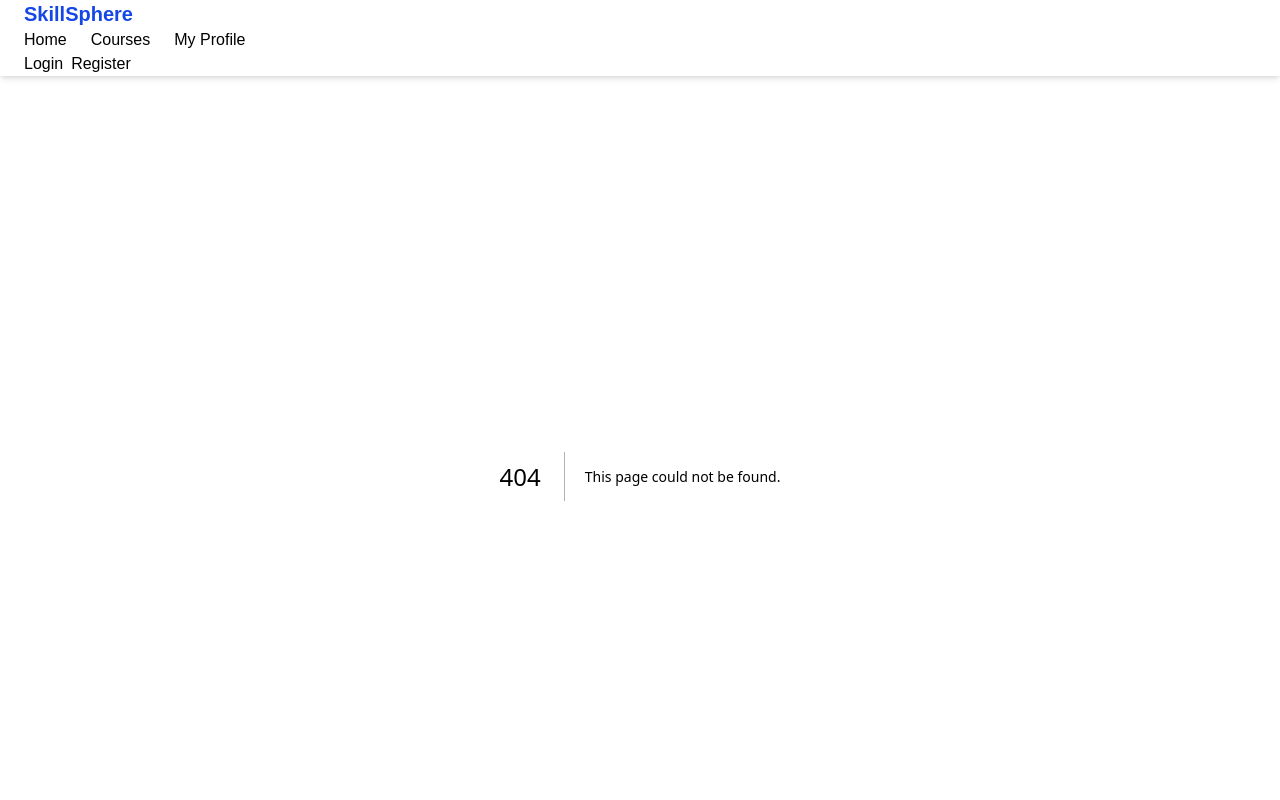
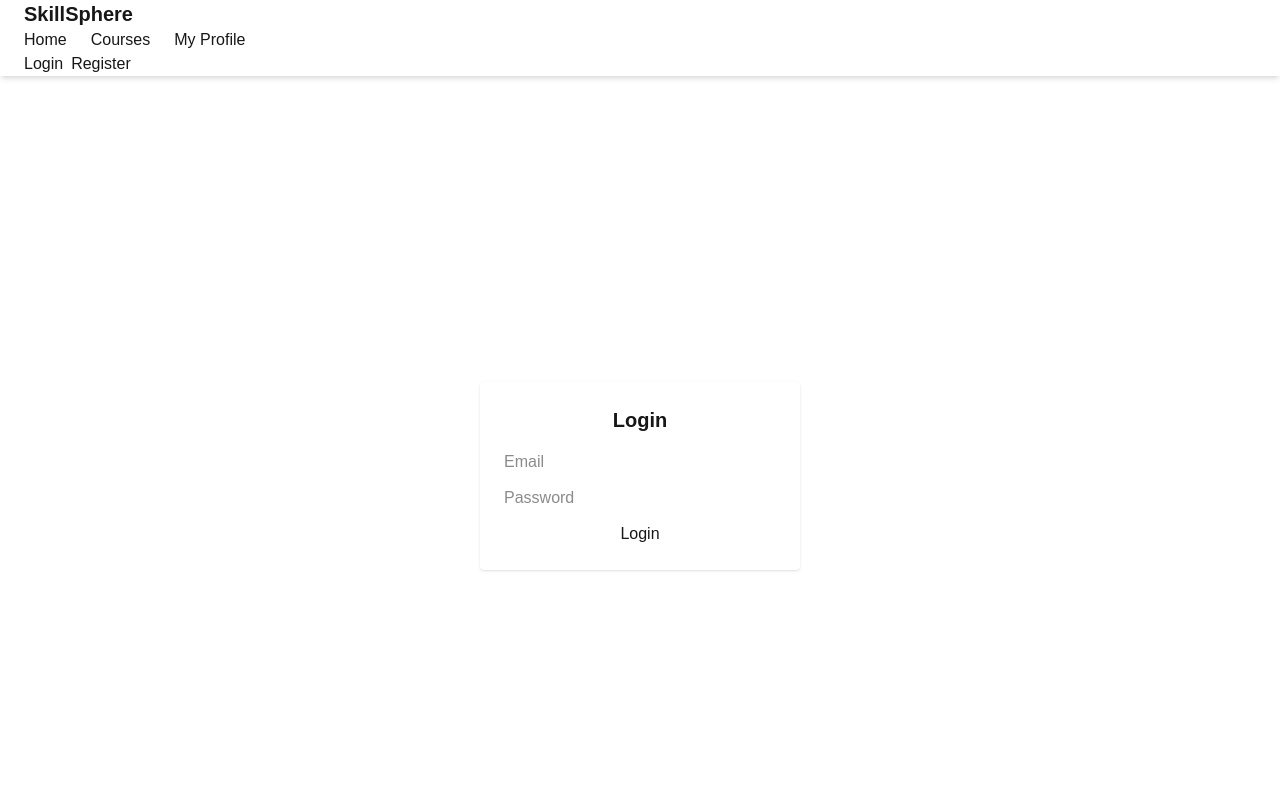
Before and after one commit to Sadiqunnabi17/Assignment8, a Next.js app: page /login in a window 1280 px wide. Before the commit this address had no page. Shown: the top 800 px of the page. Built offline with nearby package versions, Linux system fonts and the light colour scheme.

Commit message:
Authentication Created

```diff
--- a/src/app/courses/[id]/page.js
+++ b/src/app/courses/[id]/page.js
@@ -1,25 +1,52 @@
+"use client";
+
+import { useEffect } from "react";
+import { useRouter } from "next/navigation";
+import { useAuth } from "@/context/AuthContext";
 import courses from "@/data/courses.json";
 
-export default async function CourseDetails({ params }) {
-  const resolvedParams = await params; // safe handling
-  const id = resolvedParams.id;
+export default function CourseDetails({ params }) {
+  const router = useRouter();
+  const { user } = useAuth();
 
+  // Handle params safely
+  const id = params?.id;
+
+  // Find course
   const course = courses.find((c) => c.id === Number(id));
 
+  // 🔐 Redirect if not logged in
+  useEffect(() => {
+    if (!user) {
+      router.push(`/login?redirect=/courses/${id}`);
+    }
+  }, [user, router, id]);
+
+  // While redirecting or loading
+  if (!user) {
+    return <div className="p-6 text-center">Redirecting...</div>;
+  }
+
+  // If course not found
   if (!course) {
     return <div className="p-6 text-center">Course not found.</div>;
   }
 
   return (
     <div className="p-6 max-w-3xl mx-auto">
+      {/* Image */}
       <img
         src={course.image}
         alt={course.title}
         className="w-full h-64 object-cover rounded-xl mb-6"
       />
 
-      <h1 className="text-3xl font-bold mb-2">{course.title}</h1>
+      {/* Title */}
+      <h1 className="text-3xl font-bold mb-2">
+        {course.title}
+      </h1>
 
+      {/* Meta */}
       <p className="text-gray-500 mb-1">
         Instructor: {course.instructor}
       </p>
@@ -33,12 +60,17 @@ export default async function CourseDetails({ params }) {
         Rating: ⭐ {course.rating}
       </p>
 
-      <p className="text-lg">{course.description}</p>
+      {/* Description */}
+      <p className="text-lg mb-6">
+        {course.description}
+      </p>
 
-      <div className="mt-6">
+      {/* Curriculum */}
+      <div>
         <h2 className="text-xl font-semibold mb-2">
           Course Curriculum
         </h2>
+
         <ul className="list-disc pl-6">
           <li>Introduction</li>
           <li>Core Concepts</li>
--- a/src/app/layout.js
+++ b/src/app/layout.js
@@ -1,14 +1,17 @@
 import "./globals.css";
 import Navbar from "@/components/Navbar";
 import Footer from "@/components/Footer";
+import { AuthProvider } from "@/context/AuthContext";
 
 export default function RootLayout({ children }) {
   return (
     <html lang="en">
       <body>
-        <Navbar />
-        {children}
-        <Footer />
+        <AuthProvider>
+          <Navbar />
+          {children}
+          <Footer />
+        </AuthProvider>
       </body>
     </html>
   );
--- /dev/null
+++ b/src/app/login/page.js
@@ -0,0 +1,49 @@
+"use client";
+
+import { useState } from "react";
+import { useAuth } from "@/context/AuthContext";
+import { useRouter, useSearchParams } from "next/navigation";
+
+export default function LoginPage() {
+  const [email, setEmail] = useState("");
+  const { login } = useAuth();
+  const router = useRouter();
+  const searchParams = useSearchParams();
+
+  const handleLogin = (e) => {
+    e.preventDefault();
+
+    login(email);
+
+    // Redirect back if exists
+    const redirect = searchParams.get("redirect");
+    if (redirect) {
+      router.push(redirect);
+    } else {
+      router.push("/");
+    }
+  };
+
+  return (
+    <div className="flex justify-center items-center min-h-screen">
+      <form onSubmit={handleLogin} className="p-6 shadow rounded w-80">
+        <h2 className="text-xl font-bold mb-4 text-center">Login</h2>
+
+        <input
+          type="email"
+          placeholder="Email"
+          className="input input-bordered w-full mb-3"
+          onChange={(e) => setEmail(e.target.value)}
+        />
+
+        <input
+          type="password"
+          placeholder="Password"
+          className="input input-bordered w-full mb-3"
+        />
+
+        <button className="btn btn-primary w-full">Login</button>
+      </form>
+    </div>
+  );
+}
--- a/src/components/Navbar.jsx
+++ b/src/components/Navbar.jsx
@@ -1,30 +1,43 @@
+"use client";
+
 import Link from "next/link";
+import { useAuth } from "@/context/AuthContext";
 
 export default function Navbar() {
+  const { user, logout } = useAuth();
+
   return (
     <div className="navbar bg-base-100 shadow-md px-6">
-      {/* Left */}
       <div className="flex-1">
-        <Link href="/" className="text-xl font-bold text-blue-700">
+        <Link href="/" className="text-xl font-bold">
           SkillSphere
         </Link>
       </div>
 
-      {/* Center */}
       <div className="hidden md:flex gap-6">
         <Link href="/">Home</Link>
         <Link href="/courses">Courses</Link>
         <Link href="/profile">My Profile</Link>
       </div>
 
-      {/* Right */}
       <div className="flex gap-2">
+        {user ? (
+          <>
+            <span className="text-sm">{user.email}</span>
+            <button onClick={logout} className="btn btn-sm">
+              Logout
+            </button>
+          </>
+        ) : (
+          <>
             <Link href="/login" className="btn btn-outline btn-sm">
               Login
             </Link>
             <Link href="/register" className="btn btn-primary btn-sm">
               Register
             </Link>
+          </>
+        )}
       </div>
     </div>
   );
--- /dev/null
+++ b/src/context/AuthContext.jsx
@@ -0,0 +1,22 @@
+"use client";
+
+import { createContext, useContext, useState } from "react";
+
+const AuthContext = createContext(null);
+
+export function AuthProvider({ children }) {
+  const [user, setUser] = useState(null);
+
+  const login = (userData) => setUser(userData);
+  const logout = () => setUser(null);
+
+  return (
+    <AuthContext.Provider value={{ user, login, logout }}>
+      {children}
+    </AuthContext.Provider>
+  );
+}
+
+export function useAuth() {
+  return useContext(AuthContext);
+}
```
Lines whose indentation alone changed are shown as unchanged.
